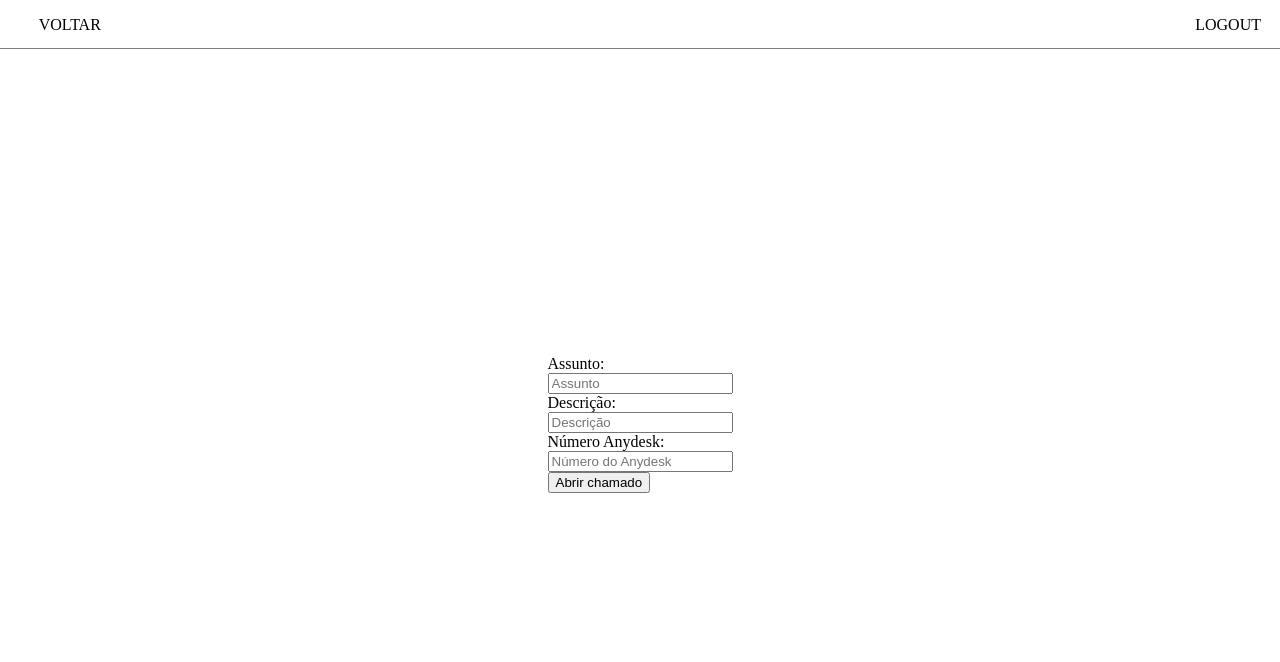
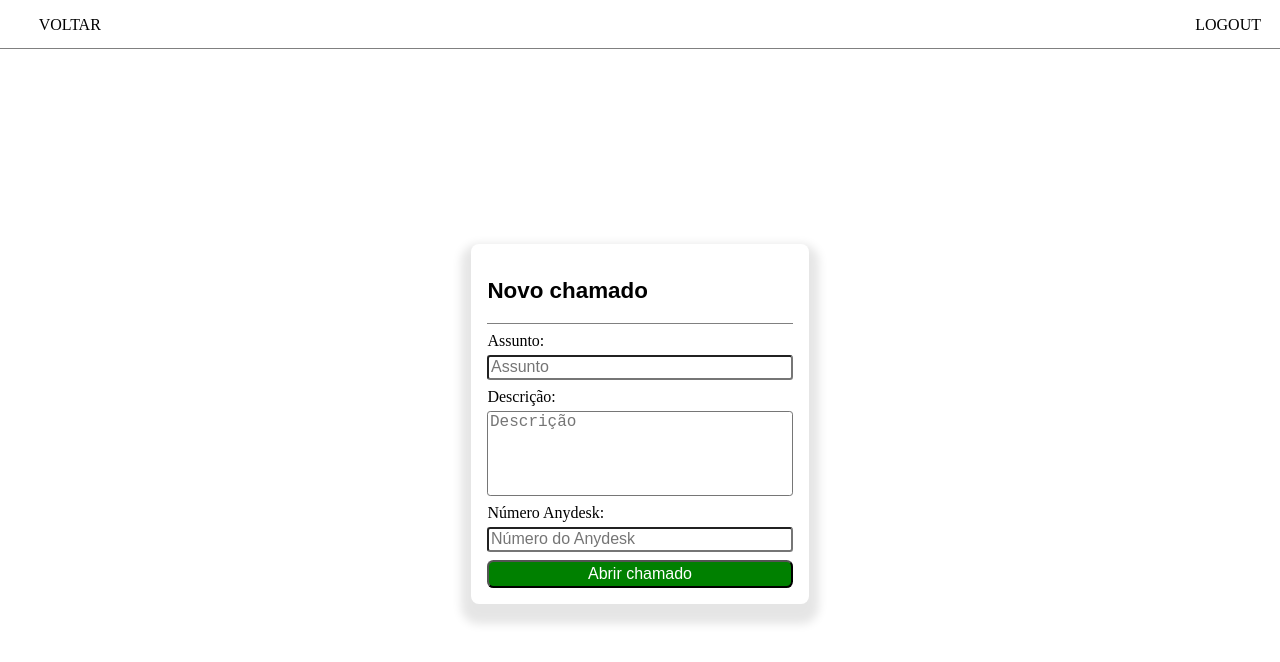
Before and after one commit to jvictormleao/FIAP-grand-finale, a Vue app: page /novochamado/1/1 in a window 1280 px wide. Shown: the top 662 px of the page. Built offline with nearby package versions, Linux system fonts and the light colour scheme; some icons are missing.

Commit message:
Novo chamado layout

```diff
--- a/src/views/HomeView.vue
+++ b/src/views/HomeView.vue
@@ -148,22 +148,13 @@ header.home a:nth-child(2) {
     gap: 1rem;
     width: 100%;
   }
-  div.chamados {
-    border-radius: 0.5rem;
-    position: relative;
-    background-color: white;
-    border: 1px solid black;
-    overflow-y: hidden;
-    padding: 0.2rem 1rem;
-    transition: max-height 0.5s ease-in-out; /* Adicione uma transição para max-height */
-    max-height: 100px; /* Defina max-height igual ao valor inicial de height */
-  }
+
 
   div.chamados {
     border-radius: 0.5rem;
     position: relative;
     background-color: white;
-    border: 1px solid black;
+    box-shadow: 0 10px 10px 10px rgba(0, 0, 0, 0.1);
     overflow-y: hidden;
     padding: 0.3rem 1rem;
     width: auto;
@@ -211,7 +202,7 @@ header.home a:nth-child(2) {
     border-radius: 0.5rem;
     position: relative;
     background-color: white;
-    border: 1px solid black;
+    box-shadow: 0 10px 10px 10px rgba(0, 0, 0, 0.1);
     overflow-y: hidden;
     padding: 0.5rem 1rem;
     width: auto;
--- a/src/views/LoginView.vue
+++ b/src/views/LoginView.vue
@@ -73,9 +73,8 @@ div.login {
   gap: 0.2rem;
   width: 16.25rem; /* ou a largura que desejar */
   padding: 1.25rem;
-  border: 1px solid #ccc;
   border-radius: 10px;
-  box-shadow: 0 0 10px rgba(0, 0, 0, 0.1);
+  box-shadow: 0 10px 10px 10px rgba(0, 0, 0, 0.1);
   background-color: #fff;
 }
 .login header {
--- a/src/views/NovoChamadoView.vue
+++ b/src/views/NovoChamadoView.vue
@@ -43,18 +43,23 @@ const deslogar = () => {
   </header>
 
   <main class="chamado">
-    <form class="chamado" @submit.prevent="abrirChamado">
-      <div class="assunto grid">
-        <label for="">Assunto: </label>
-        <input type="text" v-model="chamado.assunto" placeholder="Assunto" required />
+    <form id="chamado" class="chamado" @submit.prevent="abrirChamado">
+      <header>
+        <h2>Novo chamado</h2>
+      </header>
+      <div class="form-content">
+        <label for="assunto">Assunto: </label>
+        <input id="assunto" type="text" v-model="chamado.assunto" placeholder="Assunto" required />
       </div>
-      <div class="descricao grid">
-        <label for="">Descrição: </label>
-        <input type="text" v-model="chamado.descricao" placeholder="Descrição" required />
+      <div class="form-content">
+        <label for="descricao">Descrição: </label>
+<!-- Suggested code may be subject to a license. Learn more: ~LicenseLog:799106906. -->
+        <textarea id="descricao" form="chamado" v-model="chamado.descricao"placeholder="Descrição">
+</textarea>
       </div>
-      <div class="numanydesk grid">
-        <label for="">Número Anydesk: </label>
-        <input type="text" v-model="chamado.numanydesk" placeholder="Número do Anydesk" required />
+      <div class="form-content">
+        <label for="numanydesk">Número Anydesk: </label>
+        <input id="numanydesk" type="text" v-model="chamado.numanydesk" placeholder="Número do Anydesk" required />
       </div>
       <button type="submit">Abrir chamado</button>
     </form>
@@ -62,8 +67,26 @@ const deslogar = () => {
 </template>
 
 <style scoped>
-.grid {
+div.form-content {
   display: grid;
+  grid-template-columns: 1fr;
+  gap: 0.3rem;
+}
+
+div.form-content input {
+  background-color: transparent;
+  border-radius: 0.2rem;
+  padding: 0.1rem;
+  font-size: 1rem;
+}
+
+#descricao{
+  width: 18.75rem;
+  height: 5rem;
+  resize: none;
+  padding: 0.1rem;
+  font-size: 1rem;
+  border-radius: 0.2rem;
 }
 header.novochamado {
   position: fixed;
@@ -96,9 +119,33 @@ main.chamado {
   width: 100%;
   overflow: hidden;
 }
+form#chamado {
+  display:grid;
+  gap: 0.5rem;
+  padding: 1rem;
+  border-radius: 0.5rem;
+  box-shadow: 0 10px 10px 10px rgba(0, 0, 0, 0.1);
+}
 
-@media (min-width: 601px) {
+form#chamado header {
+  font:
+    700 0.825rem 'Poppins',
+    sans-serif;
+  height: auto;
+  display: flex;
+  justify-content: space-between;
+  padding-bottom: 0;
+  border-bottom: 1px solid gray;
 }
-@media (min-width: 0px) and (max-width: 600px) {
+form#chamado button {
+  background-color: green;
+  border-radius: 0.4rem;
+  padding-top: 0.2rem;
+  padding-bottom: 0.2rem;
+  color: white;
+  font-size: 1rem;
+}
+form#chamado button:hover {
+  background-color: darkgreen;
 }
 </style>
```
